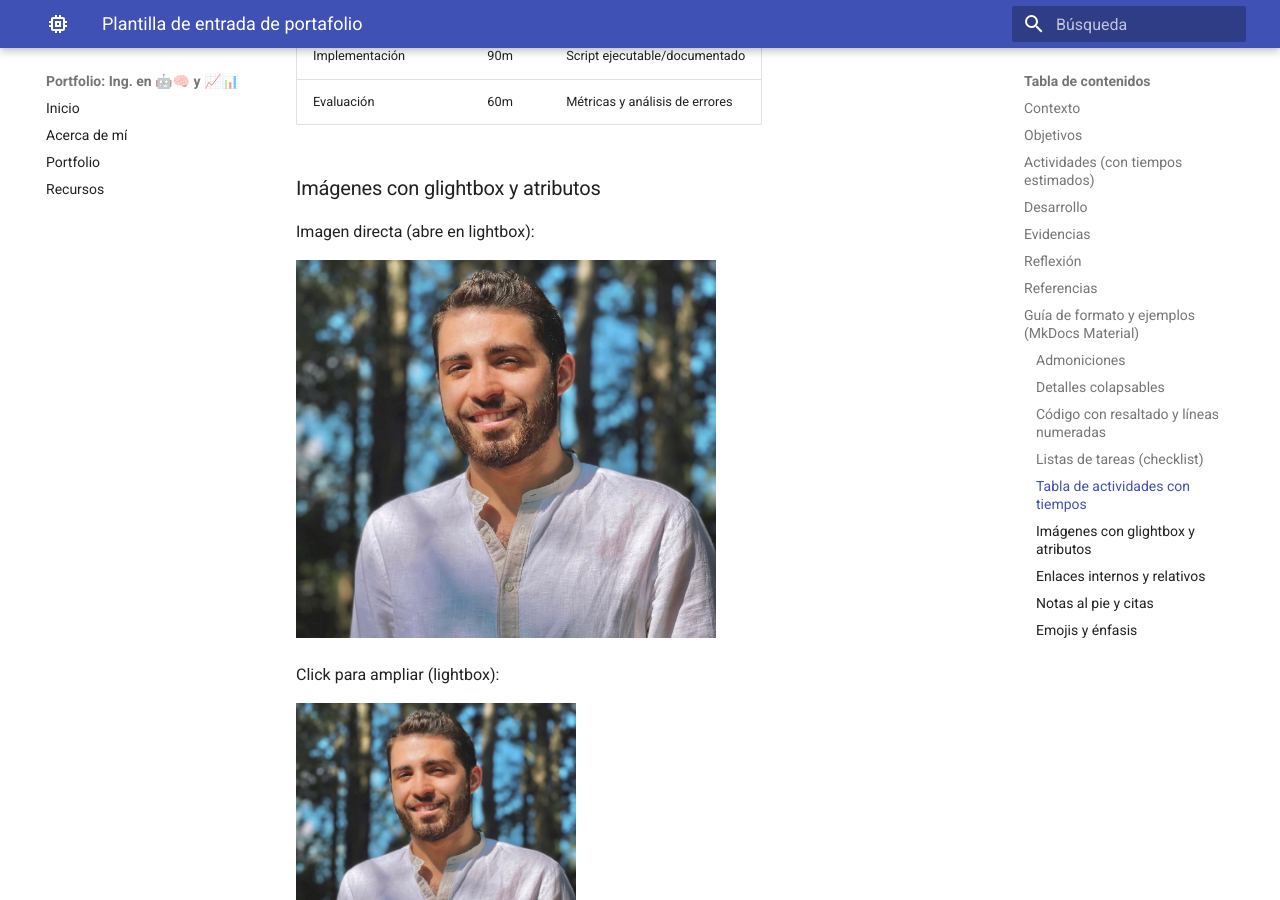
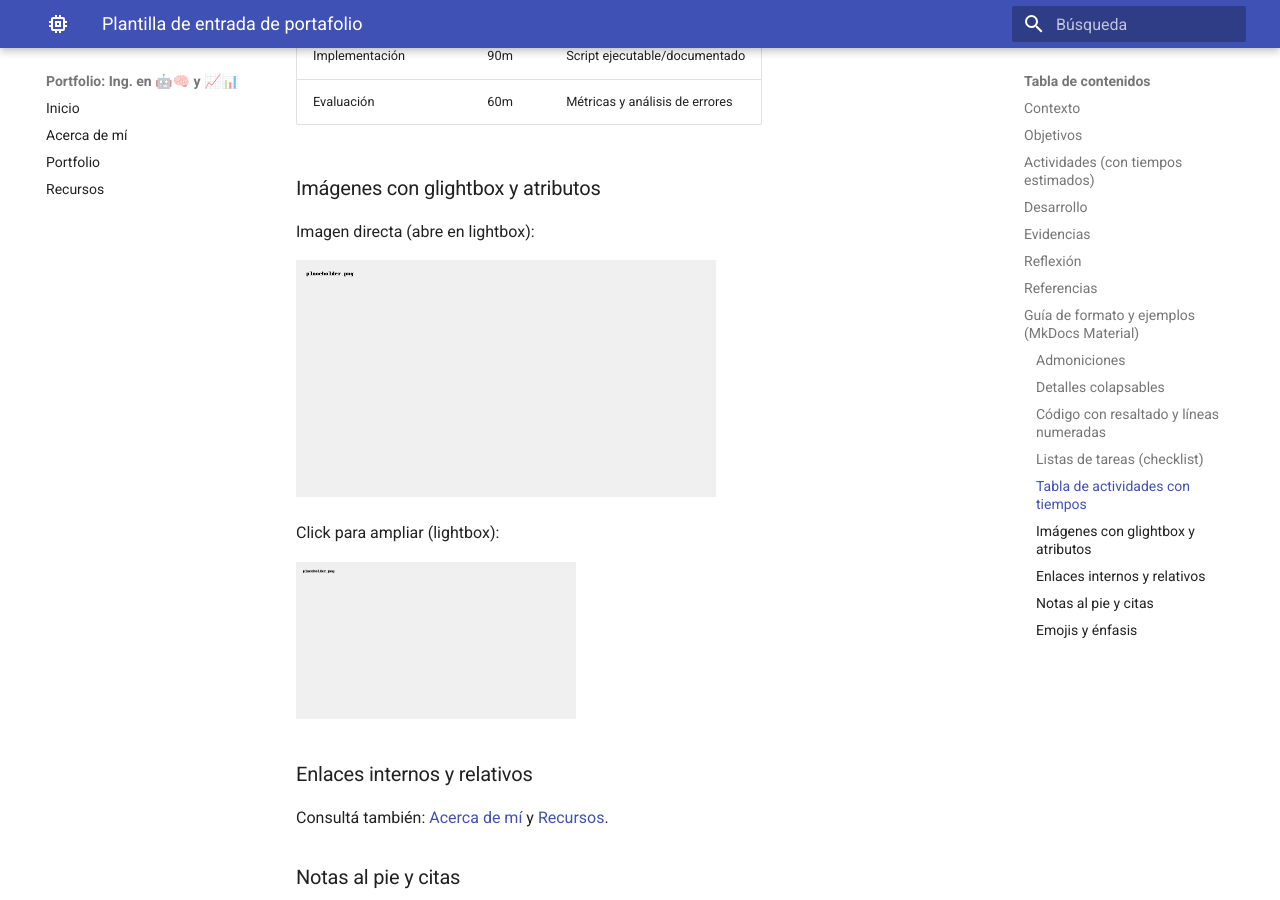
Before and after one commit to ValeRodMa/portafolio_ia_ucu, an MkDocs documentation site: the page built from docs/portfolio/plantilla.md, in a window 1280 px wide and 900 px high, scrolled down 2321 px. Built offline with MkDocs 1.6.1 and Material for MkDocs 9.7.7, drawn with Linux system fonts in a browser that asks for light colours; emoji names are drawn with the system emoji font.

Commit message:
corregidos enlaces en plantilla para usar placeholder correcto

```diff
--- a/docs/portfolio/plantilla.md
+++ b/docs/portfolio/plantilla.md
@@ -83,11 +83,11 @@ def train(
 
 Imagen directa (abre en lightbox):
 
-![Diagrama del flujo](../assets/foto-perfil.jpg){ width="420" }
+![Diagrama del flujo](../assets/placeholder.png){ width="420" }
 
 Click para ampliar (lightbox):
 
-[![Vista previa](../assets/foto-perfil.jpg){ width="280" }](../assets/foto-perfil.jpg)
+[![Vista previa](../assets/placeholder.png){ width="280" }](../assets/placeholder.png)
 
 ### Enlaces internos y relativos
 
```
